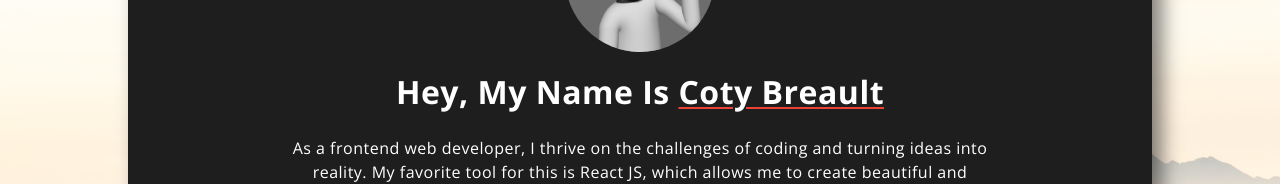
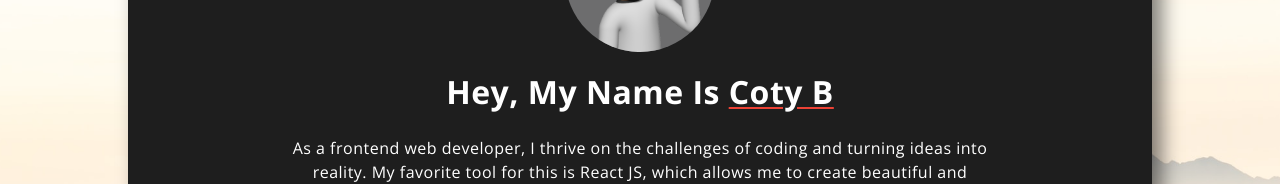
Before and after one commit to cotybro/v2-porftfolio, a React (Vite) app: page / in a window 1280 px wide. Shown: the part 205-389 px from the top of the page. Built offline with nearby package versions, Linux system fonts and the light colour scheme.

Commit message:
change temp

```diff
--- a/src/Components/Hero.jsx
+++ b/src/Components/Hero.jsx
@@ -45,11 +45,11 @@ function Hero() {
       </div>
       <div className='hero'>
         <div className='hero-img-container'>
-          <img src={memoji} alt='Coty Breault' className='hero-img' />
+          <img src={memoji} alt='Coty B' className='hero-img' />
         </div>
         <div className='hero-container'>
           <h1 className='hero-title'>
-            Hey, My Name Is <span>Coty Breault</span>
+            Hey, My Name Is <span>Coty B</span>
           </h1>
           <p className='hero-text'>
             As a frontend web developer, I thrive on the challenges of coding
@@ -100,11 +100,7 @@ function Hero() {
             >
               <GitHubIcon sx={{ fontSize: 30 }} className='mr-10' />
             </a>
-            <a
-              href='https://www.linkedin.com/in/coty-breault/'
-              target='_blank'
-              className='social-icon'
-            >
+            <a href='#' target='_blank' className='social-icon'>
               <LinkedInIcon sx={{ fontSize: 30 }} />
             </a>
           </div>
```
